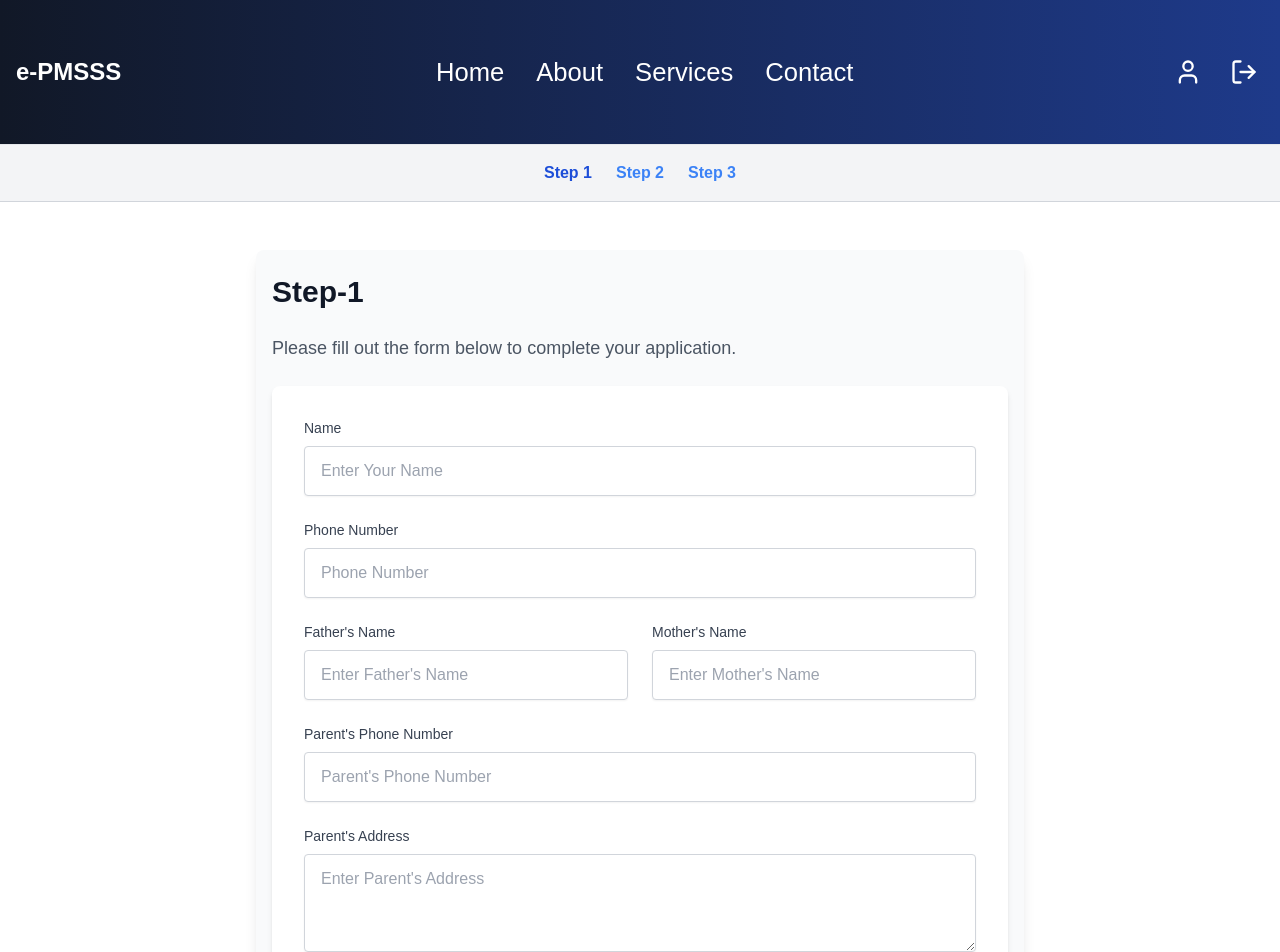
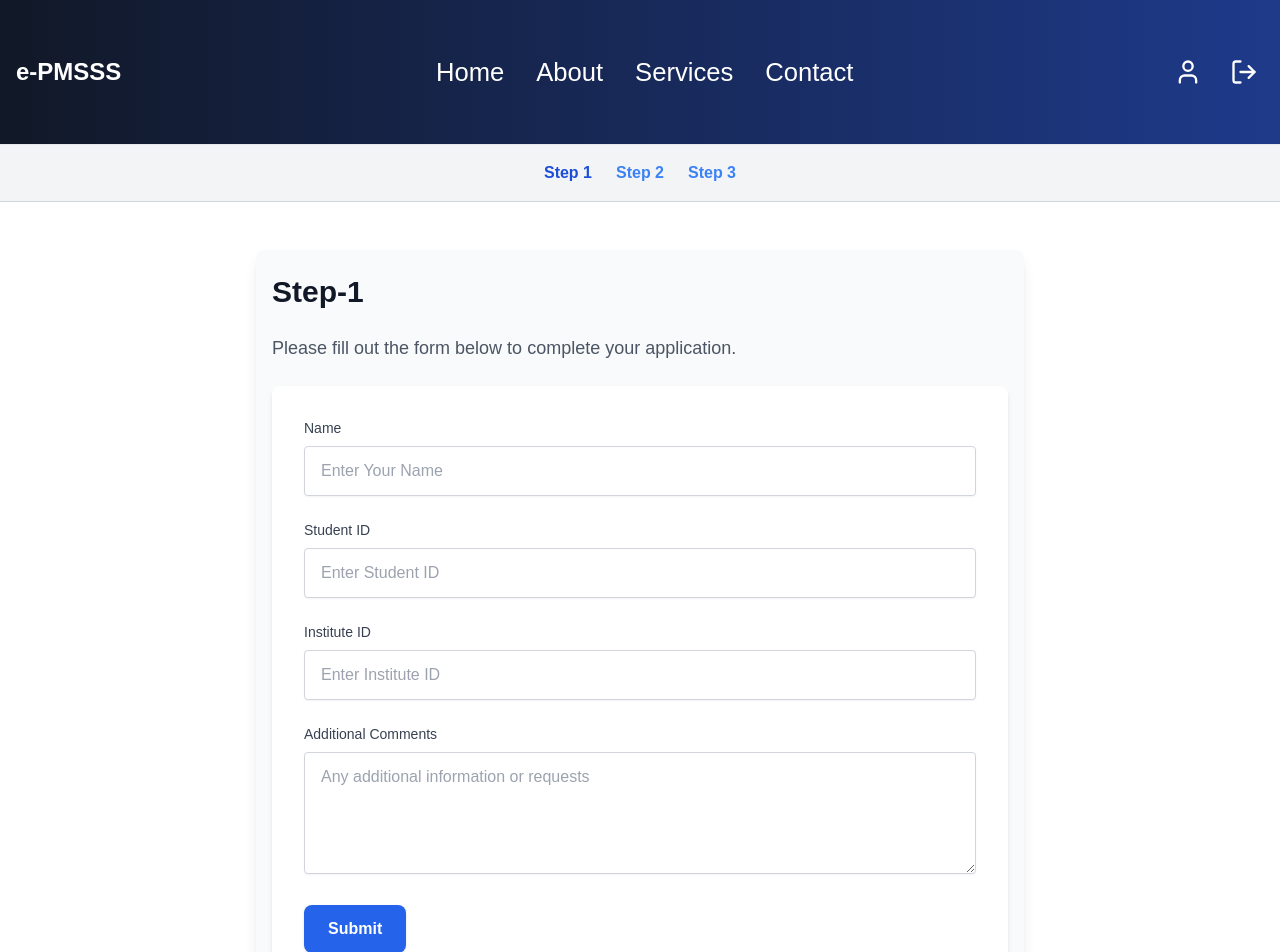
Before and after one commit to AjayKumar239/scholarship-portal-miniProject-e3s1, a React (Vite) app in the folder client/: page /saf in a window 1280 px wide. Shown: the top 952 px of the page. Built offline with nearby package versions, Linux system fonts and the light colour scheme.

Commit message:
Student-form-rectified

```diff
--- a/client/src/components/Form/Step1.jsx
+++ b/client/src/components/Form/Step1.jsx
@@ -13,10 +13,9 @@ function Step1() {
   const [loading, setLoading] = useState(false);
   const [errMsg, setErrMsg] = useState("");
 
-  // Make the onSubmit function async
   const onSubmit = async (data) => {
     setLoading(true);
-    setErrMsg(""); // Clear any previous error message
+    setErrMsg("");
 
     try {
       const res = await fetch(`/api/v1/user/step1`, {
@@ -27,7 +26,6 @@ function Step1() {
         body: JSON.stringify(data),
       });
 
-      // Check if the response status is not 2xx
       if (!res.ok) {
         const errorData = await res.json();
         setErrMsg(errorData.message || "Something went wrong");
@@ -76,139 +74,51 @@ function Step1() {
             )}
           </div>
 
-          {/* Phone Input */}
+          {/* Other Inputs Here */}
+
+          {/* Student ID Input */}
           <div className="mb-6">
             <label
               className="block text-gray-700 text-sm font-medium mb-2"
-              htmlFor="phone"
+              htmlFor="studentId"
             >
-              Phone Number
+              Student ID
             </label>
             <input
-              type="tel"
-              id="phone"
-              {...register("phone", { required: true })}
+              type="text"
+              id="sid"
+              {...register("studentId", { required: true })}
               className="shadow-sm appearance-none border border-gray-300 rounded w-full py-3 px-4 text-gray-700 focus:outline-none focus:ring-2 focus:ring-blue-500"
-              placeholder="Phone Number"
+              placeholder="Enter Student ID"
             />
-            {errors.phone && (
+            {errors.studentId && (
               <p className="text-red-600 text-sm mt-1">
-                Phone number is required.
+                Student ID is required.
               </p>
             )}
           </div>
 
-          {/* Parent Info Inputs */}
-          <div className="grid grid-cols-1 gap-6 mb-6 md:grid-cols-2">
-            {/* Father's Name Input */}
-            <div>
-              <label
-                className="block text-gray-700 text-sm font-medium mb-2"
-                htmlFor="fatherName"
-              >
-                Father's Name
-              </label>
-              <input
-                type="text"
-                id="fatherName"
-                {...register("fatherName", { required: true })}
-                className="shadow-sm appearance-none border border-gray-300 rounded w-full py-3 px-4 text-gray-700 focus:outline-none focus:ring-2 focus:ring-blue-500"
-                placeholder="Enter Father's Name"
-              />
-              {errors.fatherName && (
-                <p className="text-red-600 text-sm mt-1">
-                  Father's name is required.
-                </p>
-              )}
-            </div>
-
-            {/* Mother's Name Input */}
-            <div>
-              <label
-                className="block text-gray-700 text-sm font-medium mb-2"
-                htmlFor="motherName"
-              >
-                Mother's Name
-              </label>
-              <input
-                type="text"
-                id="motherName"
-                {...register("motherName", { required: true })}
-                className="shadow-sm appearance-none border border-gray-300 rounded w-full py-3 px-4 text-gray-700 focus:outline-none focus:ring-2 focus:ring-blue-500"
-                placeholder="Enter Mother's Name"
-              />
-              {errors.motherName && (
-                <p className="text-red-600 text-sm mt-1">
-                  Mother's name is required.
-                </p>
-              )}
-            </div>
-          </div>
-
-          {/* Parent's Phone Number Input */}
+          {/* Institute ID Input */}
           <div className="mb-6">
             <label
               className="block text-gray-700 text-sm font-medium mb-2"
-              htmlFor="parentPhone"
+              htmlFor="instituteId"
             >
-              Parent's Phone Number
+              Institute ID
             </label>
             <input
-              type="tel"
-              id="parentPhone"
-              {...register("parentPhone", { required: true })}
+              type="text"
+              id="insId"
+              {...register("instituteId", { required: true })}
               className="shadow-sm appearance-none border border-gray-300 rounded w-full py-3 px-4 text-gray-700 focus:outline-none focus:ring-2 focus:ring-blue-500"
-              placeholder="Parent's Phone Number"
+              placeholder="Enter Institute ID"
             />
-            {errors.parentPhone && (
+            {errors.instituteId && (
               <p className="text-red-600 text-sm mt-1">
-                Parent's phone number is required.
+                Institute ID is required.
               </p>
             )}
           </div>
-
-          {/* Parent's Address Input */}
-          <div className="mb-6">
-            <label
-              className="block text-gray-700 text-sm font-medium mb-2"
-              htmlFor="parentAddress"
-            >
-              Parent's Address
-            </label>
-            <textarea
-              id="parentAddress"
-              {...register("parentAddress", { required: true })}
-              rows="3"
-              className="shadow-sm appearance-none border border-gray-300 rounded w-full py-3 px-4 text-gray-700 focus:outline-none focus:ring-2 focus:ring-blue-500"
-              placeholder="Enter Parent's Address"
-            ></textarea>
-            {errors.parentAddress && (
-              <p className="text-red-600 text-sm mt-1">
-                Parent's address is required.
-              </p>
-            )}
-          </div>
-
-          {/* Profile Photo Input */}
-          {/* <div className="mb-6">
-            <label
-              className="block text-gray-700 text-sm font-medium mb-2"
-              htmlFor="profilePhoto"
-            >
-              Profile Photo Upload
-            </label>
-            <input
-              type="file"
-              id="profilePhoto"
-              {...register("profilePhoto", { required: true })}
-              className="shadow-sm appearance-none border border-gray-300 rounded w-full py-3 px-4 text-gray-700 focus:outline-none focus:ring-2 focus:ring-blue-500"
-            />
-            {errors.profilePhoto && (
-              <p className="text-red-600 text-sm mt-1">
-                Profile photo upload is required.
-              </p>
-            )}
-          </div> */}
 
           {/* Additional Comments Input */}
           <div className="mb-6">
@@ -244,5 +154,3 @@ function Step1() {
 }
 
 export default Step1;
-
-//this is step1
```
